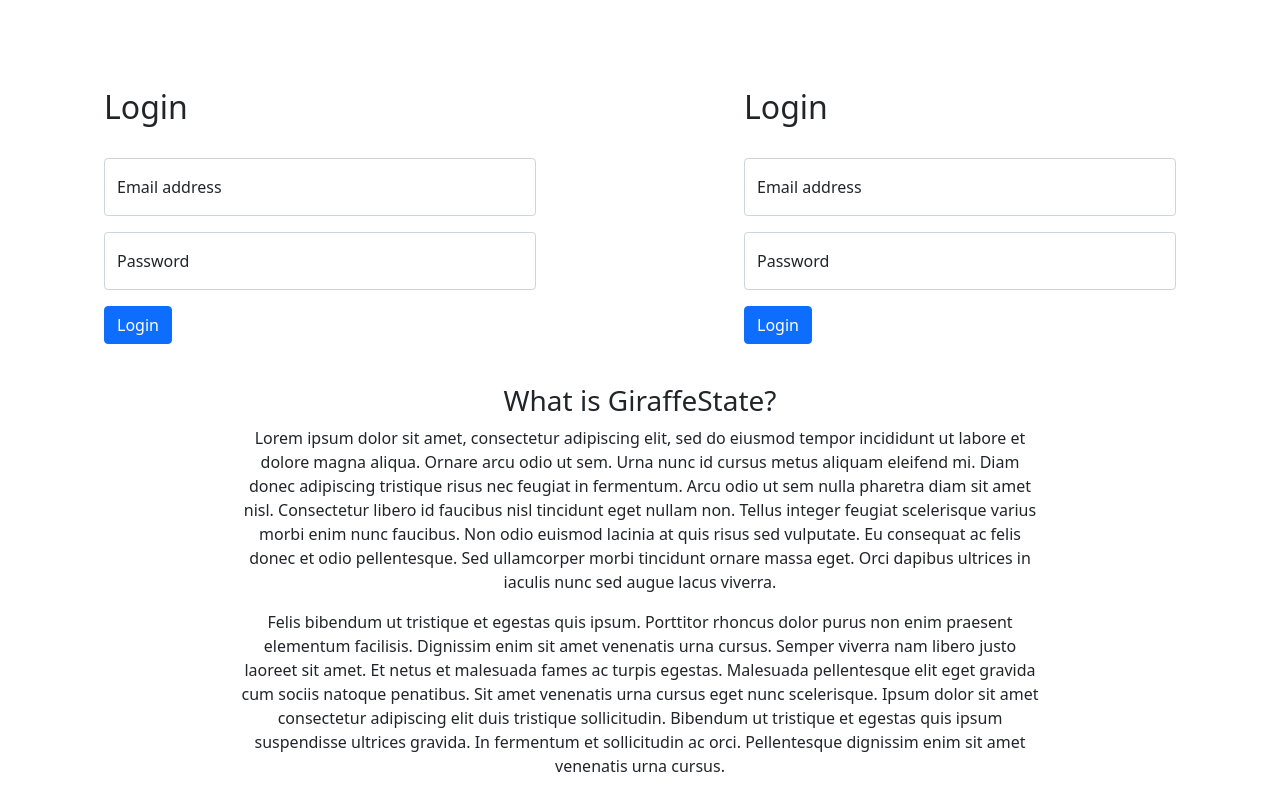
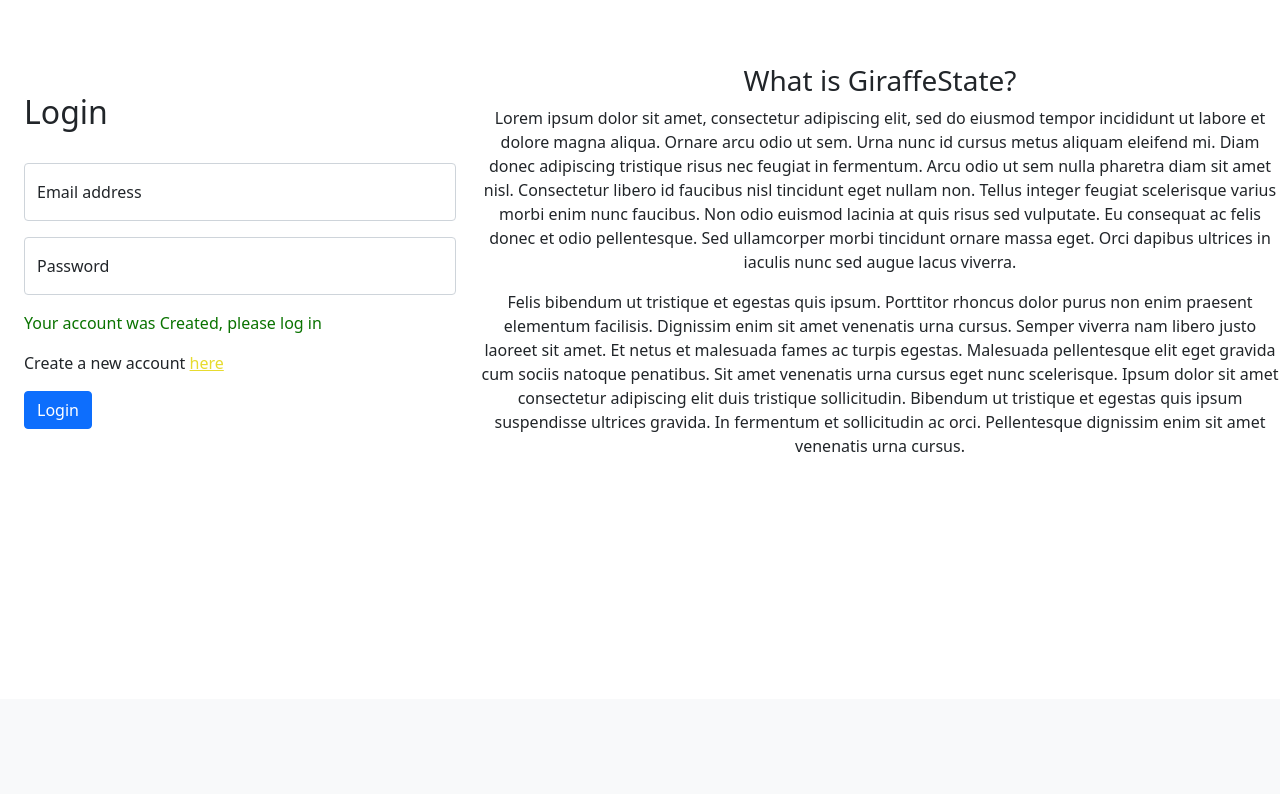
Before and after one commit to Razvan789/GiraffeGraph, a PHP site: page /src/login.php in a window 1280 px wide. Shown: the part 101-895 px from the top of the page. After the commit the page ends 553 px from the top, so only its background shows below. Run offline with PHP 8.4, Linux system fonts and the light colour scheme; tables that the repository leaves empty or names only in its code hold one stand-in row (values such as "Sample post").

Commit message:
Added an interface to register an account, still need to create php for it

```diff
--- a/src/login.html
+++ b/src/login.html
@@ -1,3 +1,4 @@
+
 <!DOCTYPE html>
 
 <html lang="en">
--- a/src/login.php
+++ b/src/login.php
@@ -2,6 +2,8 @@
 include("config.php");
 session_start();
 $error = "";
+$createError = "";
+$acctCreated = "Your account was Created, please log in";
 if ($_SERVER["REQUEST_METHOD"] == "POST") {
     // username and password sent from form
 
@@ -17,10 +19,11 @@ if ($_SERVER["REQUEST_METHOD"] == "POST") {
 
     if ($count == 1) {
         $_SESSION['login_user'] = $myusername;
-
         header("location: home.php");
     } else {
         $error = "Your Login Name or Password is invalid";
+        $acctCreated = "";
+
     }
 }
 ?>
@@ -34,6 +37,7 @@ if ($_SERVER["REQUEST_METHOD"] == "POST") {
     <script src="https://cdn.jsdelivr.net/npm/bootstrap@5.0.2/dist/js/bootstrap.bundle.min.js" integrity="sha384-MrcW6ZMFYlzcLA8Nl+NtUVF0sA7MsXsP1UyJoMp4YLEuNSfAP+JcXn/tWtIaxVXM" crossorigin="anonymous"></script>
     <link rel="stylesheet" href="stylesheets/style.css">
     <script src="https://code.jquery.com/jquery-3.5.1.slim.min.js" integrity="sha384-DfXdz2htPH0lsSSs5nCTpuj/zy4C+OGpamoFVy38MVBnE+IbbVYUew+OrCXaRkfj" crossorigin="anonymous"></script>
+    <script src="scripts/login.js" defer></script>
 </head>
 
 <body>
@@ -48,7 +52,7 @@ if ($_SERVER["REQUEST_METHOD"] == "POST") {
             <div class="collapse navbar-collapse" id="navbarSupportedContent">
                 <ul class="navbar-nav me-auto mb-2 mb-lg-0">
                     <li class="nav-item">
-                        <a class="nav-link" href="src/home_NA.html">Home</a>
+                        <a class="nav-link" href="home.php">Home</a>
                     </li>
                     <li class="nav-item dropdown">
                         <a class="nav-link" href="src/cloudDocuments_NA.html">Cloud Giraffes</a>
@@ -72,7 +76,7 @@ if ($_SERVER["REQUEST_METHOD"] == "POST") {
     </nav>
     <div class="login-grid">
         <!-- Login Form-------------------------------------------------------->
-        <form action="" class="login-forms" method="POST">
+        <form action="" data-form='login' class="login-forms" method="POST">
             <h2>Login</h2>
             <div class="form-floating mb-3">
                 <input type="email" class="form-control" name="username" id="floatingInput" placeholder="name@example.com">
@@ -82,25 +86,40 @@ if ($_SERVER["REQUEST_METHOD"] == "POST") {
                 <input type="password" class="form-control" name="password" id="floatingPassword" placeholder="Password">
                 <label for="floatingPassword">Password</label>
             </div>
-            <div style="font-size:11px; color:#cc0000; margin-top:10px"><?php echo $error; ?></div>
+            <div style="color:#0a7300; margin-top:10px"><?php echo $acctCreated; ?></div>
+            <div style="color:#cc0000; margin-top:10px"><?php echo $error; ?></div>
+            <p>Create a new account <span data-function="register" class="clickable">here</span></p>
             <button type="submit" class="btn btn-primary">Login</button>
         </form>
         <!-- Register form----------------------------------------------------->
-        <form action="" class="login-forms" method="POST">
-            <h2>Login</h2>
+        <form action="" data-form="register" class="login-forms d-none" method="POST">
+            <h2>Register</h2>
+            <div class="form-floating">
+                <input type="text" class="form-control" id="floatingFName">
+                <label for="floatingFName">First Name</label>
+            </div>
+            <div class="form-floating">
+                <input type="text" class="form-control">
+                <label for="floatingLName">Last Name</label>
+            </div>
             <div class="form-floating mb-3">
-                <input type="email" class="form-control" name="username" id="floatingInput" placeholder="name@example.com">
+                <input type="email" class="form-control" name="email"  placeholder="name@example.com">
                 <label for="floatingInput">Email address</label>
             </div>
             <div class="form-floating">
-                <input type="password" class="form-control" name="password" id="floatingPassword" placeholder="Password">
-                <label for="floatingPassword">Password</label>
+                <input type="password" class="form-control" name="password" placeholder="Password">
+                <label for="floatingRPassword">Password</label>
             </div>
-            <div style="font-size:11px; color:#cc0000; margin-top:10px"><?php echo $error; ?></div>
-            <button type="submit" class="btn btn-primary">Login</button>
+            <div class="form-floating">
+                <input type="password" class="form-control" name="confirmPassword" placeholder="Password">
+                <label for="floatingConfirmPassword">Confim Password</label>
+            </div>
+            <div style="color:#cc0000; margin-top:10px"><?php echo $createError; ?></div>
+            <p>Already have an account? <span data-function="login" class="clickable">Log in</span></p>
+            <button type="submit" class="btn btn-primary">Register</button>
         </form>
 
-        <div class="login-text">
+        <div data-text="login" class="login-text">
             <h3>What is GiraffeState?</h3>
             <p>Lorem ipsum dolor sit amet, consectetur adipiscing elit, sed do eiusmod tempor incididunt ut labore et
                 dolore magna aliqua. Ornare arcu odio ut sem. Urna nunc id cursus metus aliquam eleifend mi. Diam donec
--- a/src/stylesheets/style.css
+++ b/src/stylesheets/style.css
@@ -72,7 +72,6 @@ body {
     margin-top: 4em;
     display: flex;
     justify-content: space-around;
-    align-items: center;
     flex-wrap: wrap;
 }
 .login-forms {
@@ -215,3 +214,10 @@ footer {
 .container {
     margin-top: 1em;
 }
+
+
+span.clickable {
+    text-decoration: underline;
+    color:#e7db2f;
+    cursor:pointer;
+}
```
